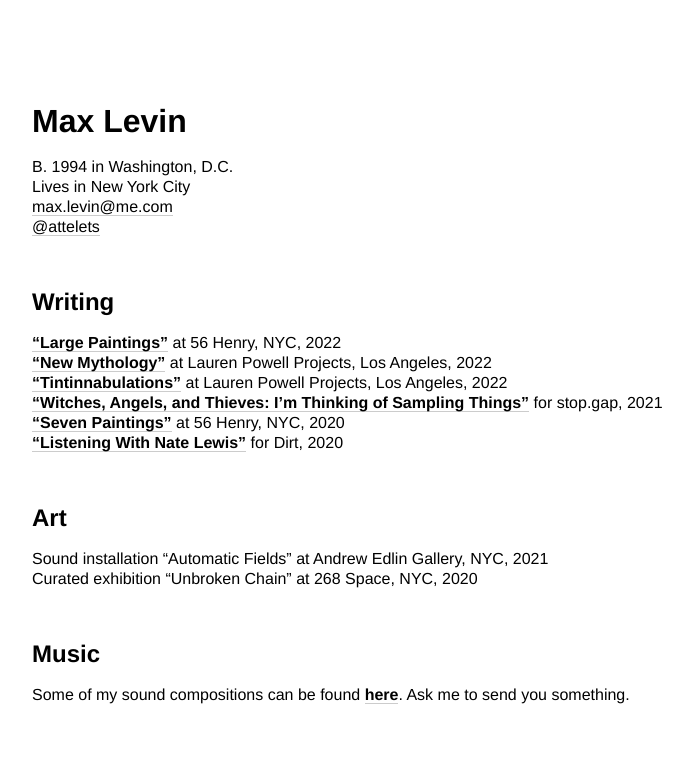
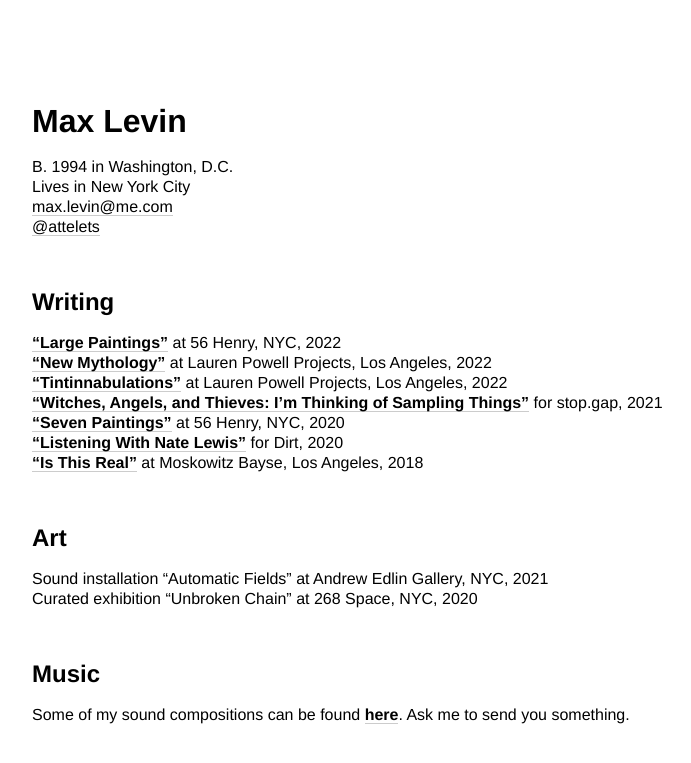
Before and after one commit to minicreative/maxlevin.me, a Jekyll site: the page built from index.md, in a window 1280 px wide. Shown: the top 763 px of the page, without its empty margins (18-709 px from the left). Built offline with Jekyll 4.4.1, drawn with Linux system fonts in a browser that asks for light colours.

Commit message:
Updated Index

```diff
--- a/index.md
+++ b/index.md
@@ -17,6 +17,7 @@ B. 1994 in Washington, D.C.
 <br>**["Witches, Angels, and Thieves: I'm Thinking of Sampling Things"](https://www.owenchristoph.com/shop/stopgap003)** for stop.gap, 2021
 <br>**["Seven Paintings"](https://56henry.nyc/exhibitions/seven-paintings)** at 56 Henry, NYC, 2020
 <br>**["Listening With Nate Lewis"](https://www.dirtdmv.com/writing/2020/5/31/listening-with-nate-lewis)** for Dirt, 2020
+<br>**["Is This Real"](http://www.moskowitzbayse.com/eleanor-swordy-is-this-real)** at Moskowitz Bayse, Los Angeles, 2018
 
 ## Art
 
```
